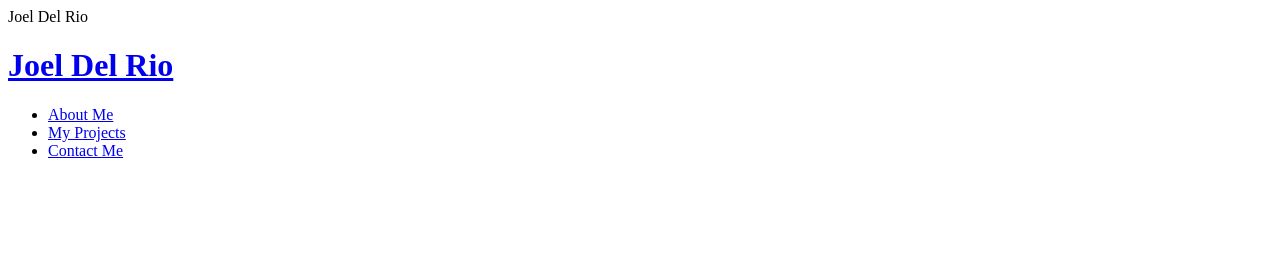
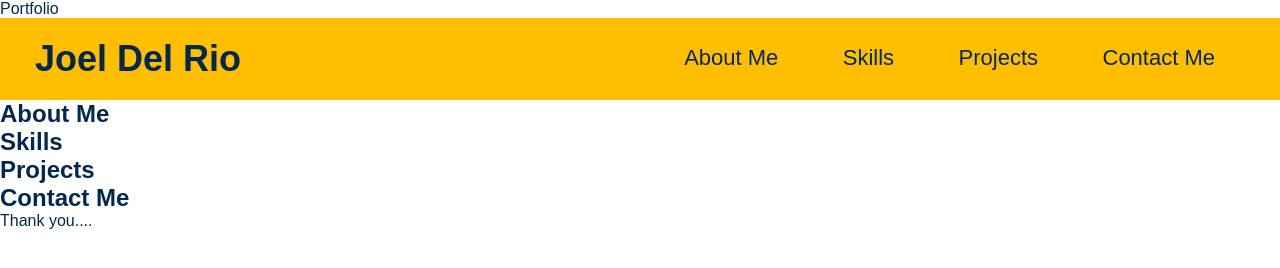
Before and after one commit to joel57/Portfolio_22, a plain HTML site: page index.html in a window 1280 px wide. Drawn offline with Linux system fonts and the light colour scheme.

Commit message:
updates css fonts , colors and padding

```diff
--- /dev/null
+++ b/assets/css/style.css
@@ -0,0 +1,47 @@
+
+* {
+margin: 0;
+padding: 0;
+}
+
+/*The is the font text type and text color for the body section*/
+
+body {
+    font-family: Arial, Helvetica, sans-serif;
+    color: #022851;
+}
+
+/* style to the header*/
+
+header {
+    padding: 20px 35px;
+    background-color: #ffBF00;
+}
+
+header h1 {
+    font-weight: bold;
+    font-size: 36px;
+    color: #022851;
+    margin: 0;
+    display: inline;
+}
+
+header a {
+    text-decoration: none;
+    color: #022851;
+}
+
+header nav {
+    float: right;
+    margin: 7px 0;
+}
+
+header nav ul li {
+   display: inline;
+}
+
+header nav ul li a {
+    margin: 0 30px;
+    font-weight: lighter;
+    font-size: 22px;
+}
--- a/index.html
+++ b/index.html
@@ -4,8 +4,8 @@
 <head>
 
     <meta charset="UTF-8" />
-    <link rel="stylesheet" href=""
-    <title>Joel Del Rio</title>
+    <link rel="stylesheet" href="./assets/css/style.css"
+    <title>Portfolio</title>
 
 </head>
 
@@ -14,9 +14,8 @@
 
     <header>
         <h1>
-            <a href="/">Joel Del Rio</a>
+            <a href="">Joel Del Rio</a>
         </h1>
-    </header>
 
         <nav>
             <!-- Top Nav Menu-->
@@ -25,7 +24,10 @@
                     <a href="about-me">About Me</a>
                 </li>
                 <li>
-                <a href="my-projects">My Projects</a>
+                    <a href="skills">Skills</a>
+                </li>
+                <li>
+                    <a href="projects">Projects</a>
                 </li>
                 <li>
                     <a href="contact-me">Contact Me</a>
@@ -33,7 +35,28 @@
             </ul>
         </nav>
 
+    </header>
+
+    <section>
+        <h2>About Me</h2>
+    </section>
+
+    <section>
+        <h2>Skills</h2>
+    </section>
+
+    <section>
+        <h2>Projects</h2>
+    </section>
+
+    <section>
+        <h2>Contact Me</h2>
+    </section>
+
 
 </body>
+<footer>
+    Thank you....
+</footer>
 
 </html>
```
Also changed, not shown: 2 other files. Lines whose indentation alone changed are shown as unchanged.
